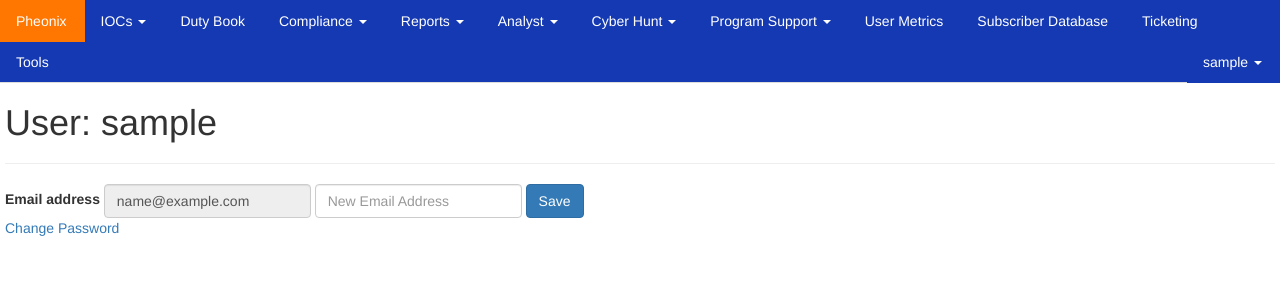
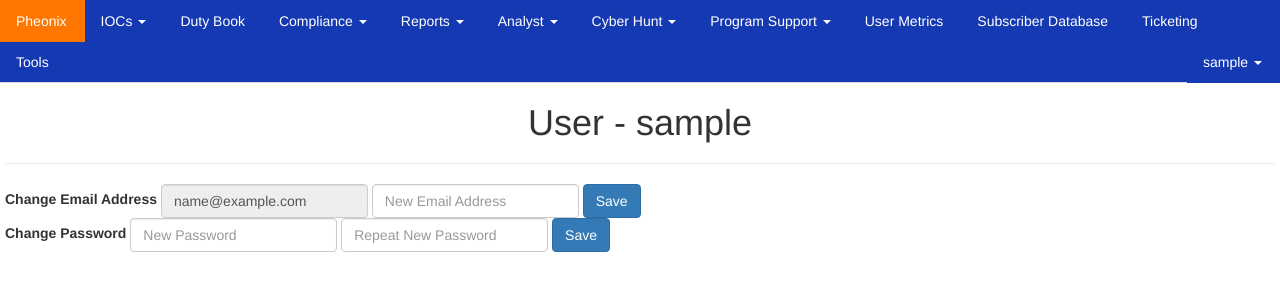
Before and after one commit to dgrbrady/ArcanistsBlog, a Flask app: page /profile in a window 1280 px wide. Shown: the top 300 px of the page. Run offline with Flask 2, Linux system fonts and the light colour scheme; the visitor is signed in with stand-in values (Sample User, id 1); data comes from the database, SQL or seed files in the repository; both versions use the stored data as it was after the commit; some libraries are stand-ins or nearby versions.

Commit message:
Added feature for user to change their password

```diff
--- a/app/templates/profile.html
+++ b/app/templates/profile.html
@@ -6,11 +6,11 @@
 {% endblock %}
 
 {% block page_content %}
-    <h1>User: {{ user.username }}</h1>
+    <h1 class="text-center">User - {{ user.username }}</h1>
     <hr>
     <form action="{{ url_for('auth.change_email') }}" method="POST" class="form-inline" role="form">
         <div class="form-group mb-2">
-            <label for="current-email">Email address</label>
+            <label for="current-email">Change Email Address</label>
             <input type="text" readonly class="form-control" id="current-email" value="{{ user.email }}">
         </div>
         <div class="form-group mx-sm-3 mb-2">
@@ -19,7 +19,18 @@
         </div>
         <button type="submit" class="btn btn-primary mb-2" value="Save">Save</button>
     </form>
-    <a href="#">Change Password</a>
+
+    <form action="{{ url_for('auth.change_password') }}" method="POST" class="form-inline" role="form">
+            <div class="form-group mb-2">
+                <label for="new-password">Change Password</label>
+                <input type="password" class="form-control" id="new-password" name="new-password" placeholder="New Password">
+            </div>
+            <div class="form-group mx-sm-3 mb-2">
+                <label for="new-password2" class="sr-only">Repeat New Password</label>
+                <input type="password" class="form-control" id="new-password2" name="new-password2" placeholder="Repeat New Password">
+            </div>
+            <button type="submit" class="btn btn-primary mb-2" value="Save">Save</button>
+        </form>
 
     <script type="text/javascript" src="../static/js/profile.js">
     </script>
```
Also changed, not shown: app/auth/views.py (+14 -0 lines), data-dev.sqlite.
